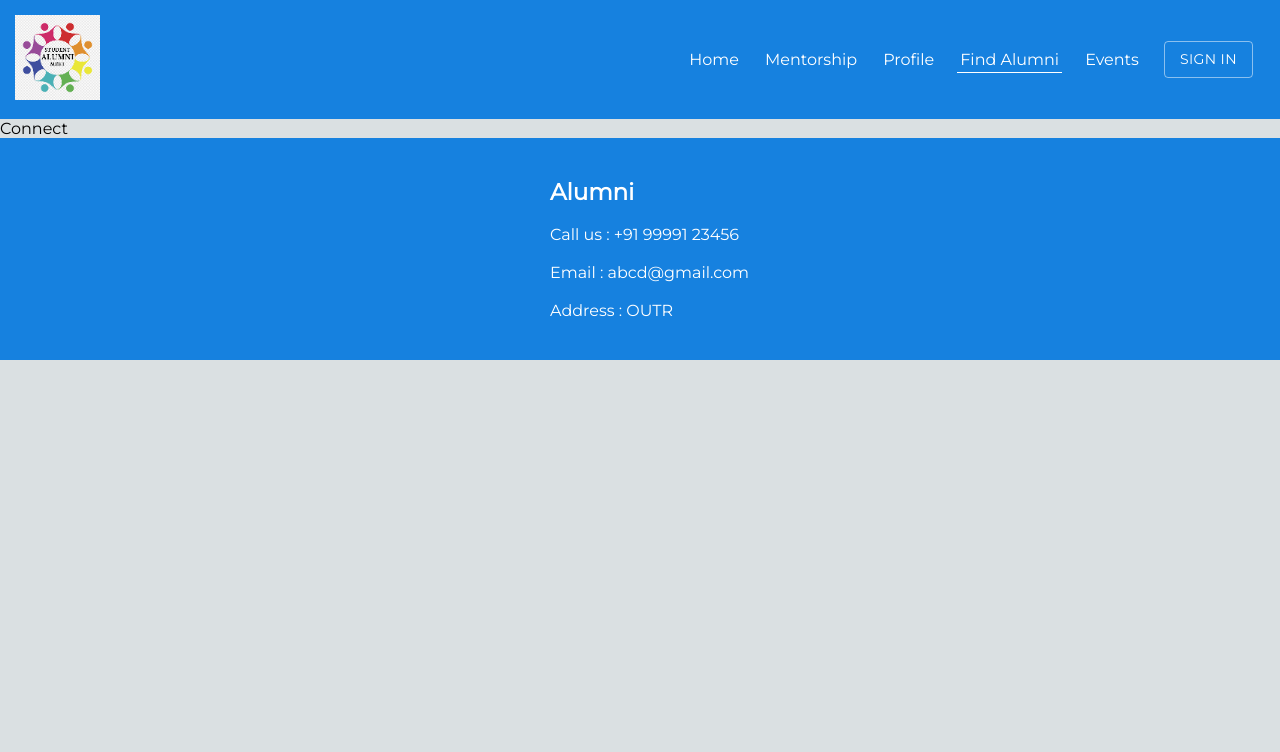
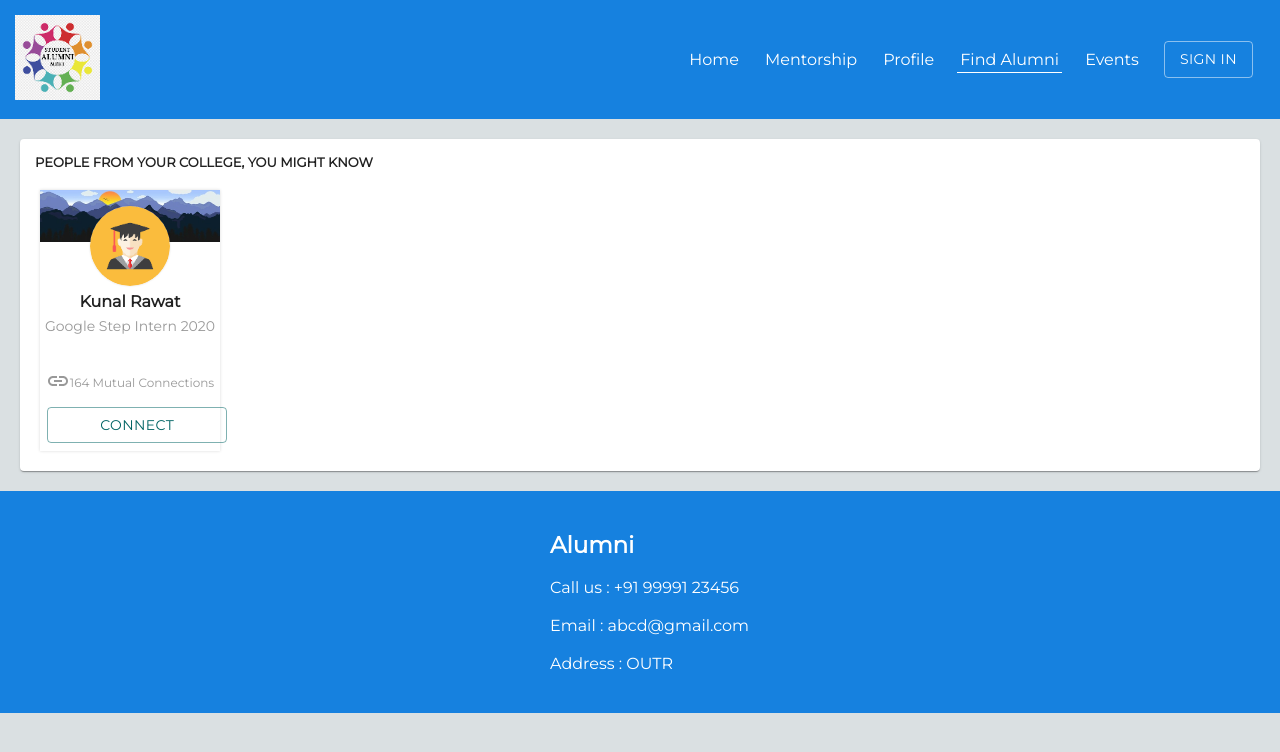
Before and after one commit to Vikramramwani/Portal, a React (Create React App) app: page / in a window 1280 px wide. Both pictures are taken after a click on the element "Find Alumni". Shown: the top 752 px of the page. Built offline with nearby package versions, Linux system fonts and the light colour scheme.

Commit message:
find alu

```diff
--- a/package.json
+++ b/package.json
@@ -19,7 +19,7 @@
     "react-slick": "^0.25.2"
   },
   "scripts": {
-    "start": "react-scripts --openssl-legacy-provider start",
+    "start": "react-scripts start",
     "build": "react-scripts build",
     "test": "react-scripts test",
     "eject": "react-scripts eject"
--- a/src/App.js
+++ b/src/App.js
@@ -26,7 +26,7 @@ class App extends React.Component {
   constructor(props) {
     super(props)
     this.state = {
-      currentModule : 'discuss'
+      currentModule : 'home'
     }
   }
 
--- a/src/components/Connect.js
+++ b/src/components/Connect.js
@@ -1,11 +1,50 @@
 import React from 'react';
 import '../styles/Connect.css';
+import ConnectCard from './ConnectCard';
+import { Paper} from '@material-ui/core'
+
+
 
 class Connect extends React.Component {
     render() {
         return (
             <div>
-                Connect
+             <Paper className="recConnect">
+                    <span className="rcHead">PEOPLE FROM YOUR COLLEGE, YOU MIGHT KNOW</span>
+                    <div style={{overflow: 'auto'}}>
+                        <ConnectCard
+                            name="Kunal Rawat"
+                            post="Google Step Intern 2020"
+                            mutualConnects="164"
+                        />
+                        {/* <ConnectCard
+                            name="Kashish"
+                            post="Facebook Intern 2020"
+                            mutualConnects="84"
+                        />
+                        <ConnectCard
+                            name="Kushal Aggarwal"
+                            post="Tower Research 2020"
+                            mutualConnects="7"
+                        />
+                        <ConnectCard
+                            name="Kashish"
+                            post="Facebook Intern 2020"
+                            mutualConnects="84"
+                        />
+                        <ConnectCard
+                            name="Kushal Aggarwal"
+                            post="Tower Research 2020"
+                            mutualConnects="7"
+                        />
+                         <ConnectCard
+                            name="Kashish"
+                            post="Facebook Intern 2020"
+                            mutualConnects="84"
+                        /> */}
+                    </div>
+                </Paper>
+
         </div>
         )
 
--- a/src/components/Header.js
+++ b/src/components/Header.js
@@ -44,7 +44,7 @@ class Header extends React.Component {
                 {connect}
                 {mock}
                 <div className="btnContainer">
-                    <Button variant="outlined" color="primary" onClick= {() =>this.props.onChange('signin')}>Sign In</Button>
+                    <Button variant="outlined" color="primary" onClick= {() =>this.props.onChange('signing')}>Sign In</Button>
                 </div>
 
             </div>
--- a/src/components/Home.js
+++ b/src/components/Home.js
@@ -24,11 +24,11 @@ class Home extends React.Component {
                     <span className="rcHead">PEOPLE FROM YOUR COLLEGE, YOU MIGHT KNOW</span>
                     <div style={{overflow: 'auto'}}>
                         <ConnectCard
-                            name="Mandeep Singh"
+                            name="Kunal Rawat"
                             post="Google Step Intern 2020"
                             mutualConnects="164"
                         />
-                        <ConnectCard
+                        {/* <ConnectCard
                             name="Kashish"
                             post="Facebook Intern 2020"
                             mutualConnects="84"
@@ -52,7 +52,7 @@ class Home extends React.Component {
                             name="Kashish"
                             post="Facebook Intern 2020"
                             mutualConnects="84"
-                        />
+                        /> */}
                     </div>
                 </Paper>
                 <Testimonials />
--- a/src/components/Mock.js
+++ b/src/components/Mock.js
@@ -203,7 +203,7 @@ function Mock() {
                 <MockTable />
             </div>
 
-        </div >
+      </div >
     )
 
 }
--- a/src/components/MockTable.js
+++ b/src/components/MockTable.js
@@ -11,7 +11,7 @@ import { Button } from '@material-ui/core';
 
 const useStyles = makeStyles({
   table: {
-    minWidth: 650,
+    minWidth: 10,
   },
 });
 
@@ -30,7 +30,26 @@ export default function SimpleTable() {
   return (
     <TableContainer component={Paper}>
       <div className="mockICHeading" >Past Events</div>
-      <Table className={classes.table} aria-label="simple table">
+      <table className='tbl'>
+
+        {rows.map(row => (
+            <tr key={row.username}>
+              <TableCell component="th" scope="row">
+                {row.username}
+              </TableCell>
+              <TableCell >{row.EventName}</TableCell>
+              <TableCell >{row.EventDate}</TableCell>
+              <TableCell >{row.btn}</TableCell>
+            </tr>
+          ))}
+        {/* <tr  key={row.username} style={{marginLeft:"40px"}}>
+          <td>Anom</td>
+          <td>19</td>
+          <td>Male</td>
+        </tr> */}
+      </table>
+
+      {/* <Table className={classes.table} aria-label="simple table">
         <TableHead >
           <TableRow>
             <TableCell >EventName</TableCell>
@@ -50,7 +69,7 @@ export default function SimpleTable() {
             </TableRow>
           ))}
         </TableBody>
-      </Table>
+      </Table> */}
     </TableContainer>
   );
 }
```
Also changed, not shown: src/styles/MockTable.css (+11 -9 lines).
